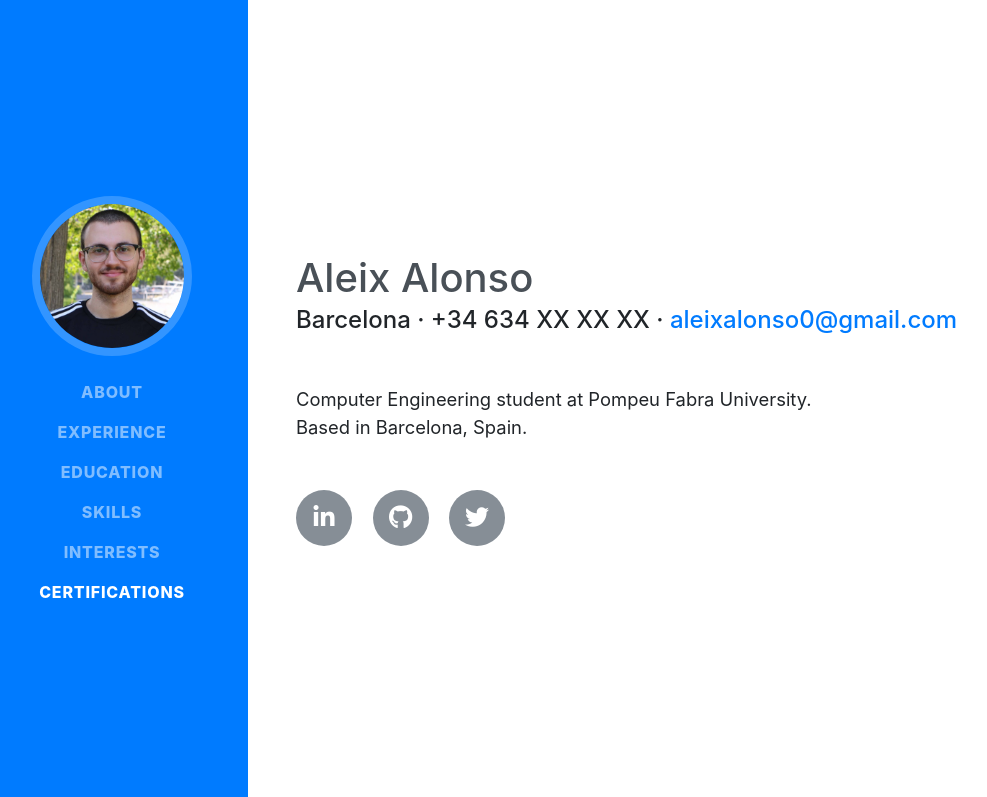
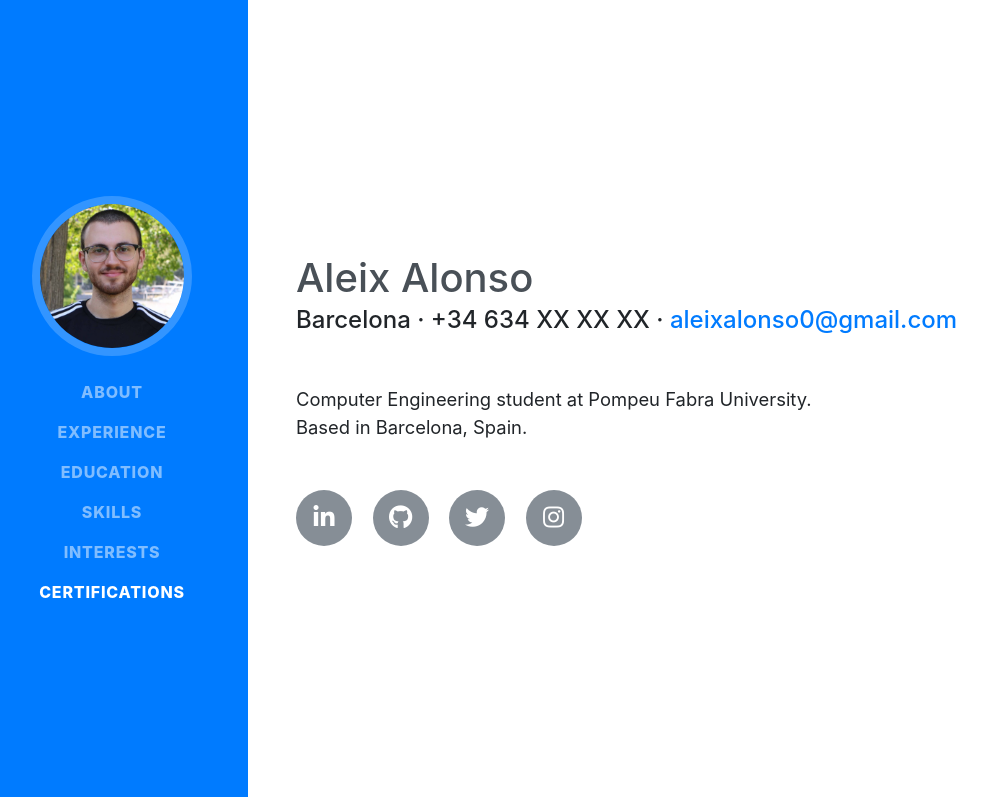
Before and after one commit to aleixalonso/cv, a website with bundled scripts: page index.html in a window 1280 px wide. Shown: the top 797 px of the page, without its empty margins (24-1011 px from the left). Built offline with nearby package versions, Linux system fonts and the light colour scheme; a web font is replaced by a local one.

Commit message:
added instagram

```diff
--- a/index.html
+++ b/index.html
@@ -66,6 +66,7 @@
 							class="fab fa-linkedin-in"></i></a>
 					<a href="https://github.com/aleixalonso" target="_blank"> <i class="fab fa-github"></i></a>
 					<a href="https://twitter.com/aleixalonso" target="_blank"> <i class="fab fa-twitter"></i></a>
+					<a href="https://instagram.com/aleixalonso" target="_blank"> <i class="fab fa-instagram"></i></a>
 				</div>
 			</div>
 		</section>
```
